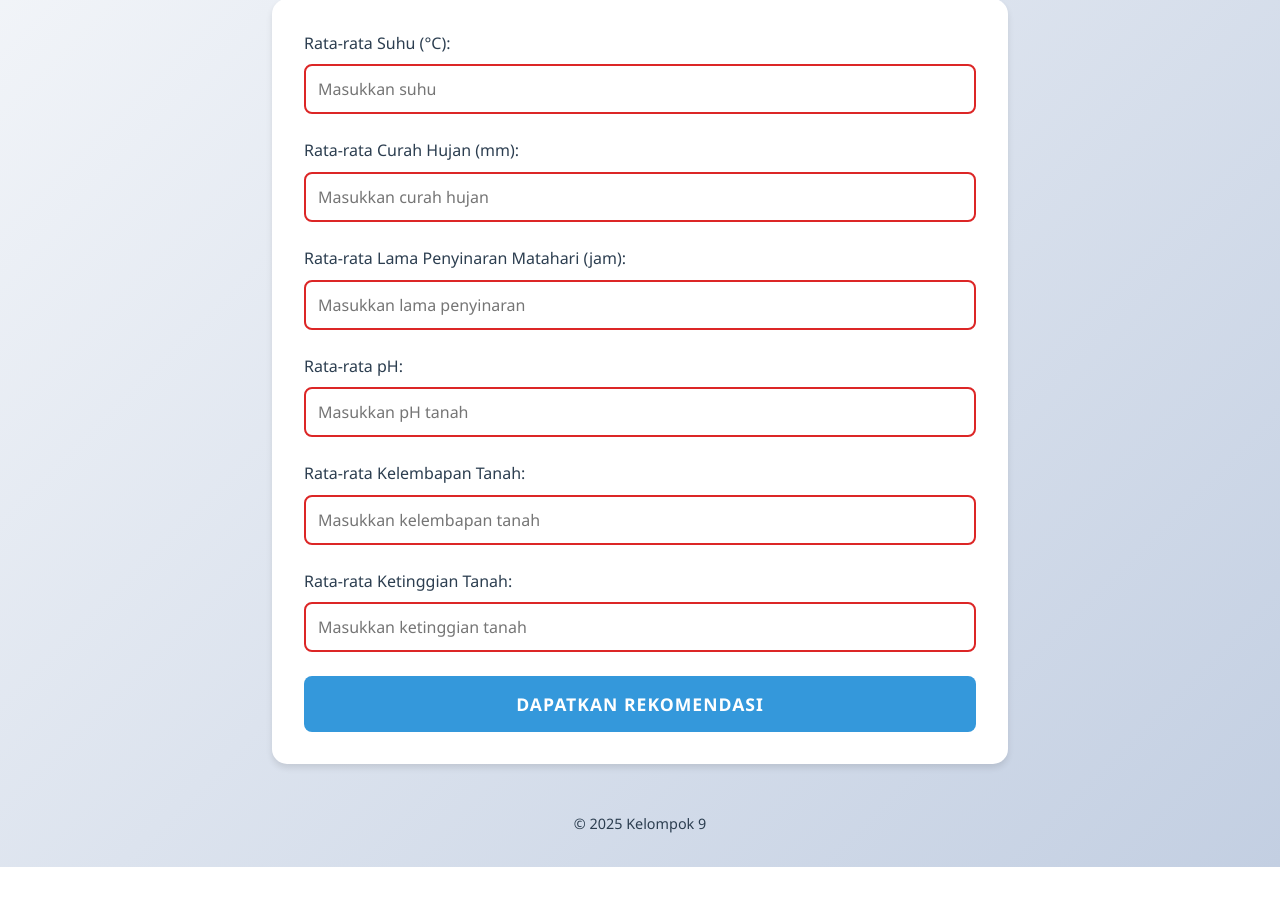
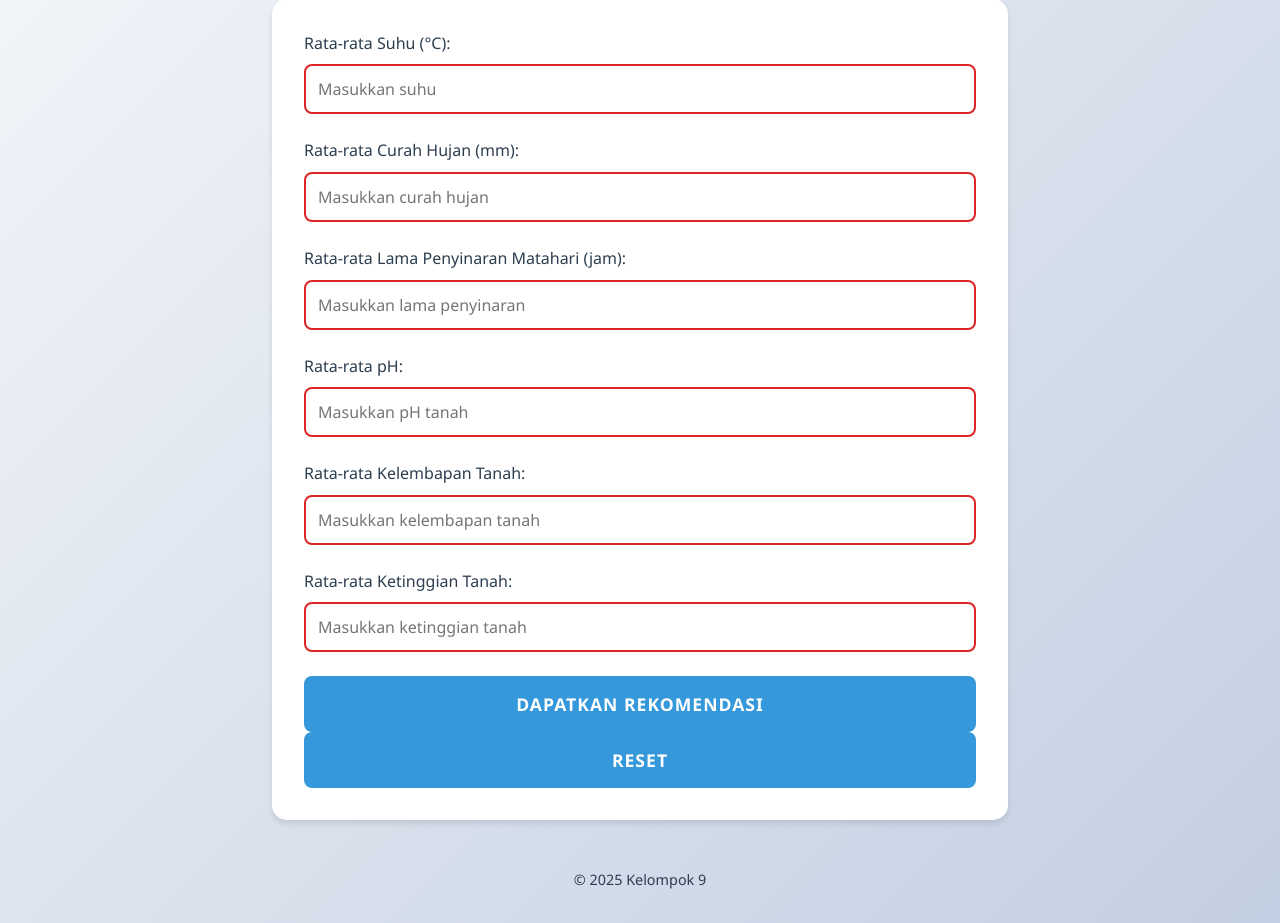
Before and after one commit to Cianat/Projek-AI-9, a Flask app: page / in a window 1280 px wide. Shown: the part 184-1107 px from the top of the page. Before the commit the page ends 1051 px from the top, so only its background shows below. Run offline with Flask 3, Linux system fonts and the light colour scheme.

Commit message:
Update index.html

```diff
--- a/templates/index.html
+++ b/templates/index.html
@@ -62,14 +62,17 @@
                                value="{{ input_values.ketinggian if input_values else '' }}" required>
                     </div>
 
-                    <button type="submit">Dapatkan Rekomendasi</button>
+                    <div class="button-group">
+                        <button type="submit">Dapatkan Rekomendasi</button>
+                        <button type="button" class="button-secondary" onclick="window.location.href='/'">Reset</button>
+                    </div>
                 </form>
 
                 {% if recommendations %}
                 <div class="result-container">
                     <h2>Hasil Rekomendasi:</h2>
                     <div class="cluster-info">
-                        Cluster: {{ cluster }}
+                        Kelompok: {{ cluster }}
                     </div>
                     <div class="recommendations-list">
                         <h3>Tanaman yang Direkomendasikan:</h3>
```
